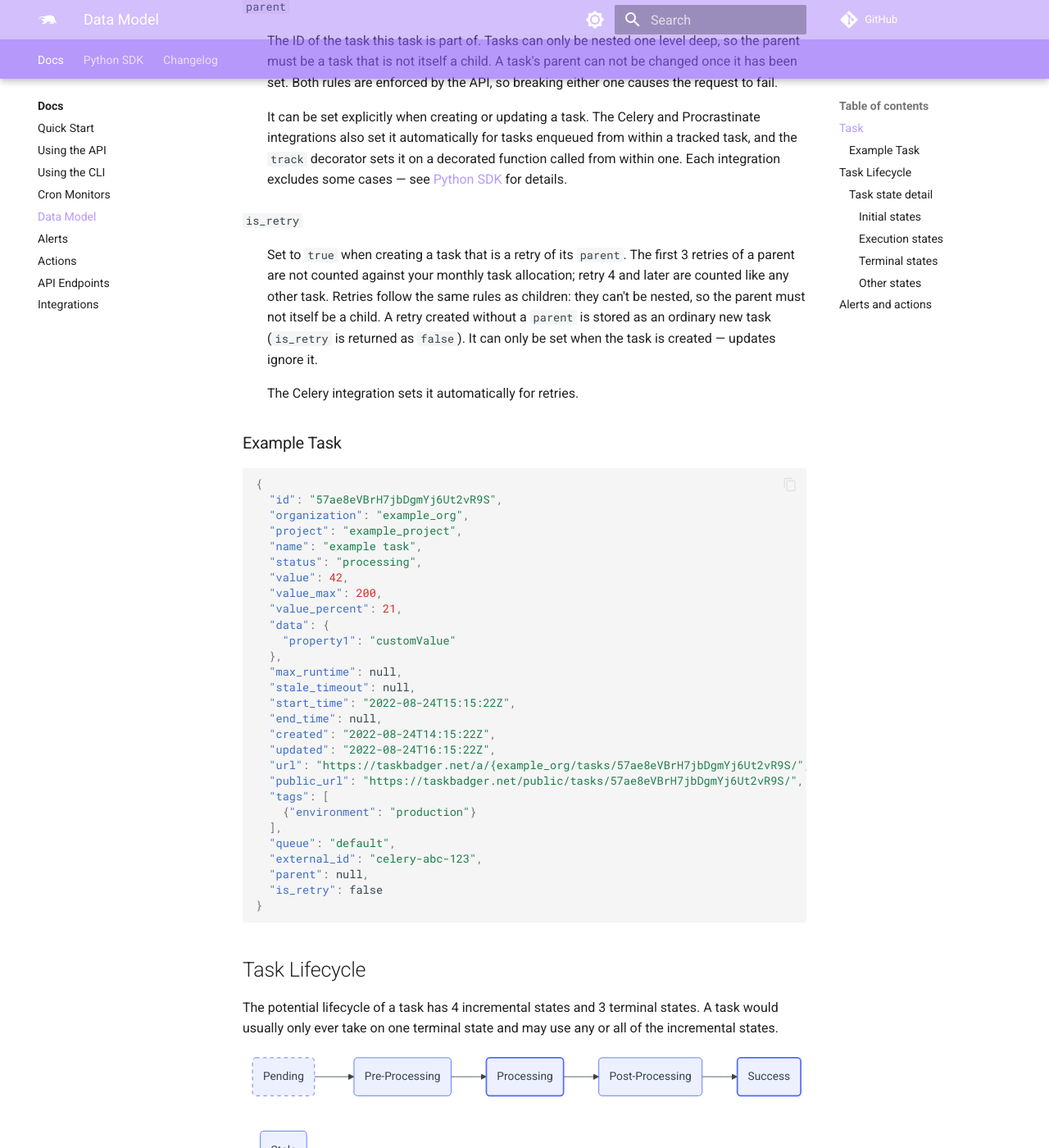
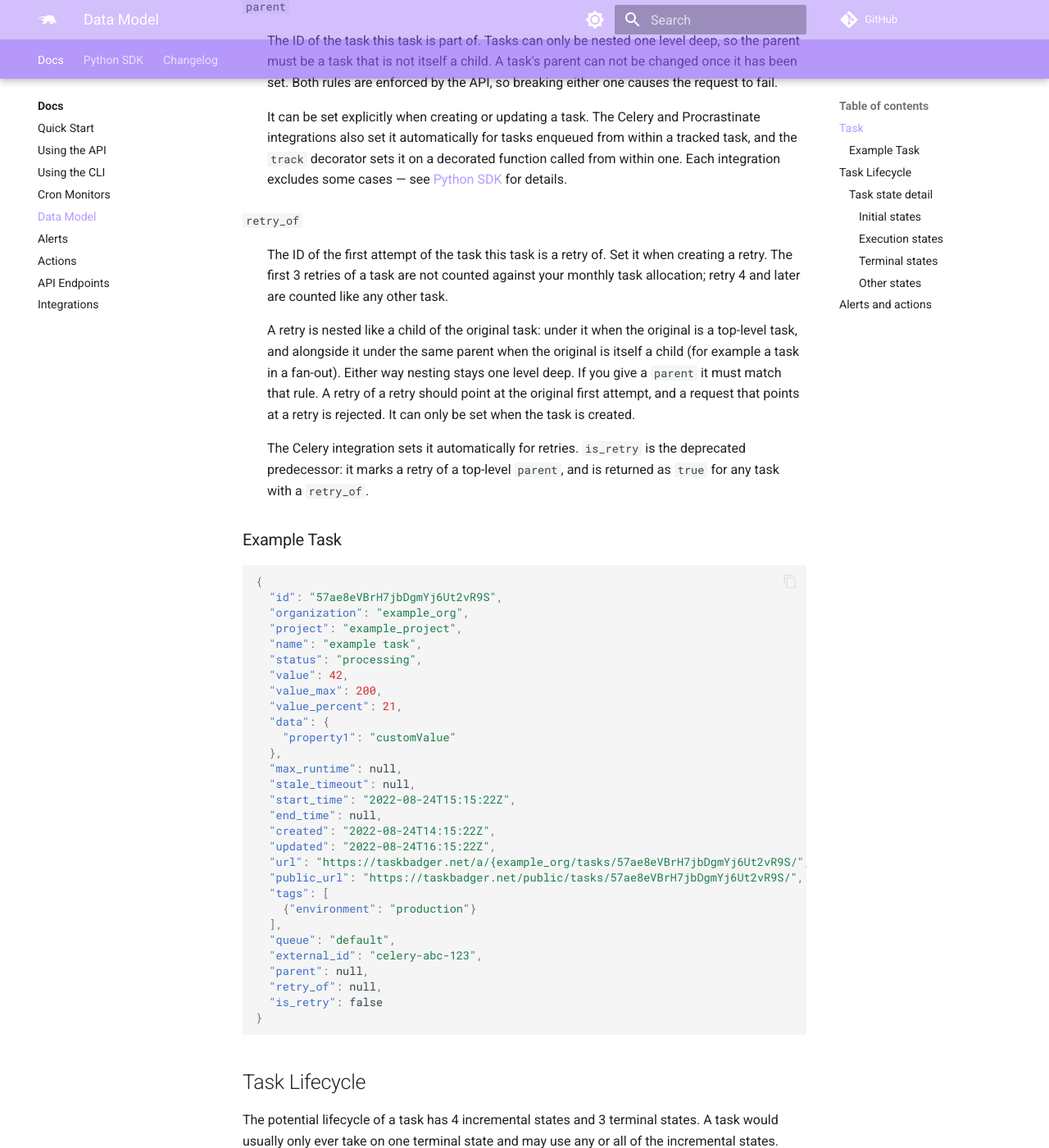
Before and after one commit to taskbadger/taskbadger-docs, an MkDocs documentation site: the page built from docs/data_model.md, in a window 1280 px wide and 1400 px high, scrolled down 1972 px. Shown: the whole window at 82% size. Built offline with MkDocs 1.6.1 and Material for MkDocs 9.7.7, drawn with Linux system fonts in a browser that asks for light colours; comment, search, counter and statistics services are not loaded.

Commit message:
docs: document retry_of and free retries for fan-out children
Co-Authored-By: Claude Sonnet 5.5 <noreply@anthropic.com>
Claude-Session: https://claude.ai/code/session_01WDSbaMzpzXZKif1HbDFaT3

````diff
--- a/docs/data_model.md
+++ b/docs/data_model.md
@@ -92,16 +92,22 @@ The main attributes or a task are:
     `track` decorator sets it on a decorated function called from within one. Each integration
     excludes some cases — see [Python SDK](python.md#parent-and-child-tasks) for details.
 
-<a name="is_retry"></a>
-`is_retry`
+<a name="retry_of"></a>
+`retry_of`
 
-:   Set to `true` when creating a task that is a retry of its `parent`. The first 3 retries of a
-    parent are not counted against your monthly task allocation; retry 4 and later are counted like
-    any other task. Retries follow the same rules as children: they can't be nested, so the parent
-    must not itself be a child. A retry created without a `parent` is stored as an ordinary new task
-    (`is_retry` is returned as `false`). It can only be set when the task is created — updates ignore it.
+:   The ID of the first attempt of the task this task is a retry of. Set it when creating a retry.
+    The first 3 retries of a task are not counted against your monthly task allocation; retry 4 and
+    later are counted like any other task.
 
-    The Celery integration sets it automatically for retries.
+    A retry is nested like a child of the original task: under it when the original is a top-level
+    task, and alongside it under the same parent when the original is itself a child (for example a
+    task in a fan-out). Either way nesting stays one level deep. If you give a `parent` it must match
+    that rule. A retry of a retry should point at the original first attempt, and a request that
+    points at a retry is rejected. It can only be set when the task is created.
+
+    The Celery integration sets it automatically for retries. `is_retry` is the deprecated
+    predecessor: it marks a retry of a top-level `parent`, and is returned as `true` for any task with
+    a `retry_of`.
 
 ### Example Task
 
@@ -132,6 +138,7 @@ The main attributes or a task are:
   "queue": "default",
   "external_id": "celery-abc-123",
   "parent": null,
+  "retry_of": null,
   "is_retry": false
 }
 ```
````
Also changed, not shown: docs/changelog.md (+1 -1 lines), docs/python-celery.md (+4 -4 lines).
